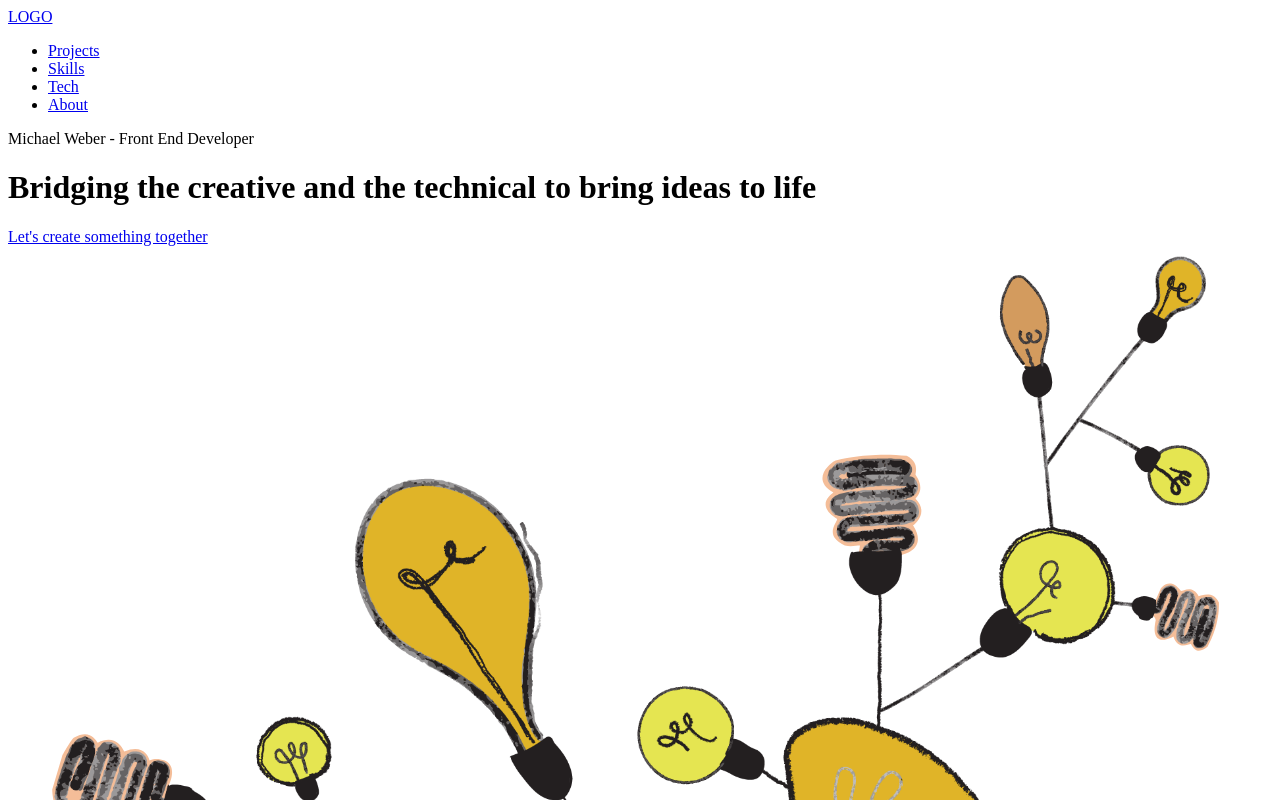
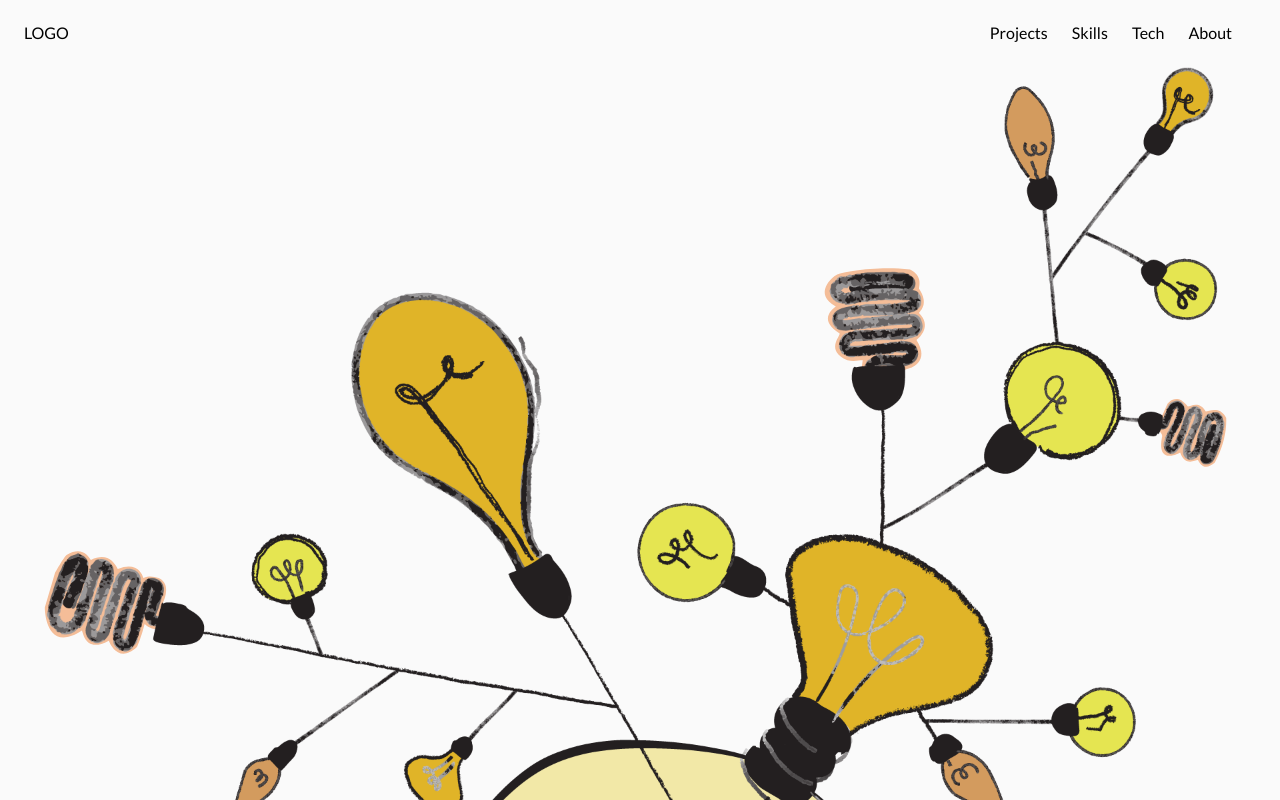
Before and after one commit to MichaelScottWeber/2021-portfolio-rebuild, a React (Create React App) app: page / in a window 1280 px wide. Shown: the top 800 px of the page. Built offline with nearby package versions, Linux system fonts and the light colour scheme.

Commit message:
Begins setting up sass and styling

```diff
--- a/package.json
+++ b/package.json
@@ -6,6 +6,7 @@
     "@testing-library/jest-dom": "^5.11.9",
     "@testing-library/react": "^11.2.5",
     "@testing-library/user-event": "^12.6.3",
+    "node-sass": "^5.0.0",
     "react": "^17.0.1",
     "react-dom": "^17.0.1",
     "react-scripts": "4.0.2",
--- a/public/index.html
+++ b/public/index.html
@@ -10,6 +10,7 @@
       content="Web site created using create-react-app"
     />
     <link rel="apple-touch-icon" href="%PUBLIC_URL%/logo192.png" />
+    <link href="https://fonts.googleapis.com/css2?family=Lato:wght@100;400;700;900&display=swap" rel="stylesheet">
     <!--
       manifest.json provides metadata used when your web app is installed on a
       user's mobile device or desktop. See https://developers.google.com/web/fundamentals/web-app-manifest/
--- a/src/components/About/About.js
+++ b/src/components/About/About.js
@@ -11,6 +11,12 @@ class About extends Component {
         )
     })
 
+    bio = this.props.bio.map(par => {
+        return (
+            <p key={par}>{par}</p>
+        )
+    })
+
     render() {
         return (
             <section className="About">
@@ -19,7 +25,7 @@ class About extends Component {
                     <img src={this.props.headShot} alt="Michael Weber" />
                     <ul>{this.contactLinksList}</ul>
                 </div>
-                <p>{this.props.bio}</p>
+                <div>{this.bio}</div>
             </section>
         );
     }
--- a/src/components/App/App.js
+++ b/src/components/App/App.js
@@ -1,5 +1,6 @@
 import React, { Component } from 'react';
-import './App.css';
+
+import '../../styles/styles.scss';
 
 // Components
 import Navbar from '../Navbar/Navbar';
@@ -175,7 +176,10 @@ class App extends Component {
             { logo: NetsuiteLogo, name: 'Netsuite' },
         ],
         headShot: HeadShot,
-        bio: 'I’m Mike, a Front End Developer currently working for Boombah Inc.  I am experienced in designing and building user-friendly projects from the ground up and focused on finding new ways to solve everyday problems through technology.  I am a fast learner, a hard worker, and a flexible team player who loves attacking new problems head-on. <br><br> In my free time I enjoy hanging out with my wife Jenni and cat Lucy.  I also play and write music, and my compositions and songs have been used by NBC, FOX Sports, A&E, Comedy Central, MTV, and others.',
+        bio: [
+            'I’m Mike, a Front End Developer currently working for Boombah Inc.  I am experienced in designing and building user-friendly projects from the ground up and focused on finding new ways to solve everyday problems through technology.  I am a fast learner, a hard worker, and a flexible team player who loves attacking new problems head-on.',
+            'In my free time I enjoy hanging out with my wife Jenni and cat Lucy.  I also play and write music, and my compositions and songs have been used by NBC, FOX Sports, A&E, Comedy Central, MTV, and others.',
+        ],
         contactLinks: [
             { text: 'Email', url: '/' },
             { text: 'LinkedIn', url: '/' },
--- a/src/components/Footer/Footer.js
+++ b/src/components/Footer/Footer.js
@@ -5,7 +5,7 @@ class Footer extends Component {
     render() {
         return (
             <footer className="Footer">
-                <p>Copyright 2021 Michael  Weber.  Made with React.  Illustration by Diana Valeanu of Absurd.Design.  Icons by Spencer Harrison from the Noun Project.</p>
+                <p>Copyright 2021 Michael  Weber.  Made with React.  Illustration by Diana Valeanu of <a href="https://absurd.design/">Absurd.Design</a>.  Icons by Spencer Harrison from the <a href="https://thenounproject.com/">Noun Project</a>.</p>
             </footer>
         );
     }
--- a/src/components/Navbar/Navbar.js
+++ b/src/components/Navbar/Navbar.js
@@ -1,5 +1,4 @@
 import React, { Component } from 'react';
-import './Navbar.css';
 
 class Navbar extends Component {
     state = {  }
--- /dev/null
+++ b/src/styles/styles.scss
@@ -0,0 +1,53 @@
+@import "variables.scss";
+
+// GLobal Reset
+
+* ,*:before, *:after {
+    box-sizing: border-box;
+    padding: 0;
+    margin: 0;
+    font-family: 'Lato', sans-serif;
+    font-size: 16px;
+}
+
+body {
+    background-color: $white;
+}
+
+ul, ol, li {
+    list-style: none;
+}
+
+a {
+    color: inherit;
+    text-decoration: inherit;
+}
+
+img {
+    max-width: 100%;
+    display: block;
+}
+
+ // Navbar
+
+.Navbar {
+    width: 100vw;
+    height: $size8;
+    display: flex;
+    align-items: center;
+    justify-content: space-between;
+    background-color: $white;
+    position: fixed;
+    top: 0;
+    padding: $size2 $size5;
+
+    ul {
+        display: flex;
+
+        li {
+            a:not(last-child) {
+                margin-right: $size5;
+            }
+        }
+    }
+}
--- /dev/null
+++ b/src/styles/variables.scss
@@ -0,0 +1,79 @@
+// ======
+// Colors
+// ======
+
+$black: #231F20;
+
+$white: #FAFAFA;
+
+// Neutrals
+
+$grey800: #443C3E;
+$grey700: #5F5457;
+$grey600: #87787C;
+$grey500: #9F9396;
+$grey400: #B7AEB0;
+$grey300: #CFC9CA;
+$grey200: #EEECED;
+
+// Primary
+
+$primary900: #0B0E5B;
+$primary800: #101589;
+$primary700: #151CB7;
+$primary600: #1B23E4;
+$primary500: #484FEA;
+$primary400: #767BEF;
+$primary300: #A4A7F4;
+$primary200: #D1D3FA;
+$primary100: #F1F2FD;
+
+// Secondary
+
+$secondary900: #59470D;
+$secondary800: #7D6312;
+$secondary700: #9C7C16;
+$secondary600: #B7911A;
+$secondary500: #E0B428;
+$secondary400: #E9C963;
+$secondary300: #EFD890;
+$secondary200: #F5E8BC;
+$secondary100: #FCF7E9;
+
+
+// ==========
+// Font Sizes
+// ==========
+
+$fontSize1: .75rem; // 12px
+$fontSize2: .875rem; // 14px
+$fontSize3: 1rem; // 16px
+$fontSize4: 1.125rem; // 18px
+$fontSize5: 1.25rem; // 20px
+$fontSize6: 1.5rem; // 24px
+$fontSize7: 1.875rem; // 30px
+$fontSize8: 2.25rem; // 36px
+$fontSize9: 3rem; // 48px
+$fontSize10: 3.75rem; // 60px
+$fontSize11: 4.5rem; // 72px
+
+// ==============
+// Spacing/Sizing
+// ==============
+
+$size1: 4px;
+$size2: 8px;
+$size3: 12px;
+$size4: 16px;
+$size5: 24px;
+$size6: 32px;
+$size7: 48px;
+$size8: 64px;
+$size9: 96px;
+$size10: 128px;
+$size11: 192px;
+$size12: 256px;
+$size13: 384px;
+$size14: 512px;
+$size15: 640px;
+$size16: 768px;
```
Also changed, not shown: src/components/App/App.css (deleted), src/components/Navbar/Navbar.css (deleted), 1 other file (tests, documents, lock files or other folders).
